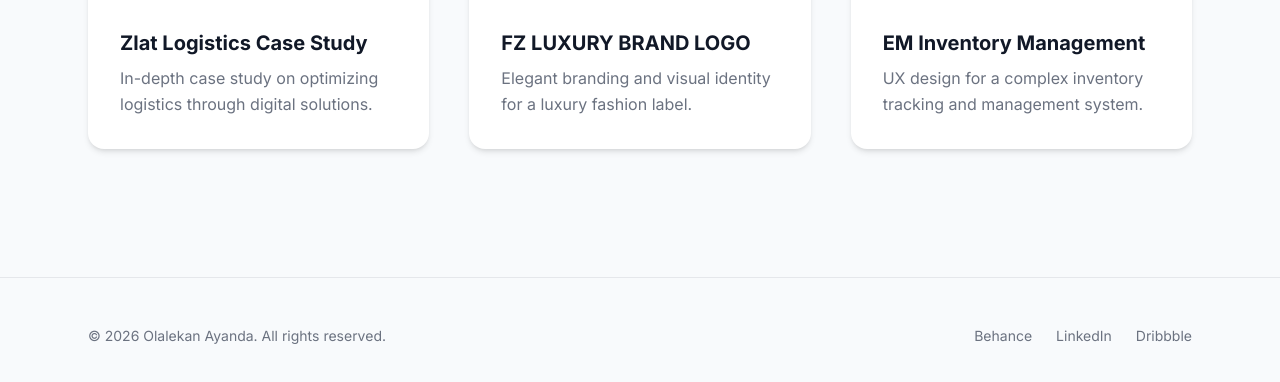
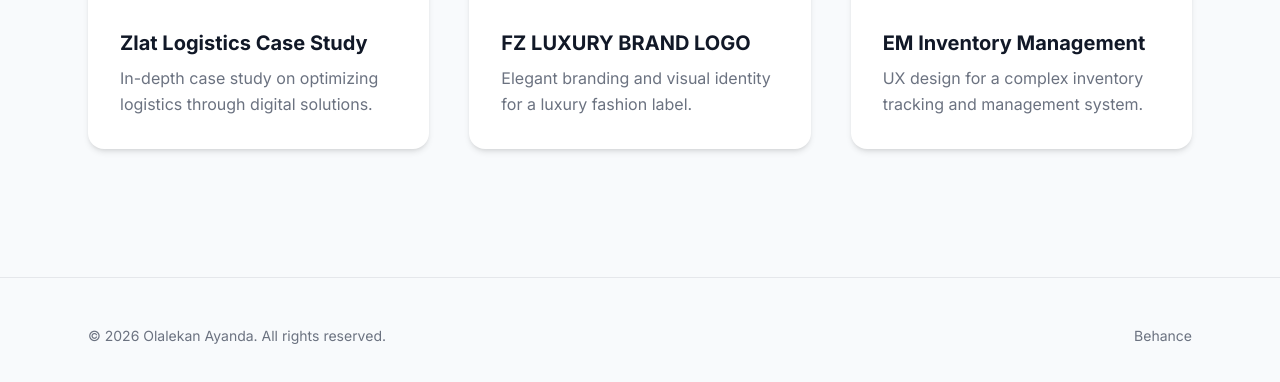
Before and after one commit to Kupenya/subby, a plain HTML site: page index.html in a window 1280 px wide. Shown: the part 1211-1593 px from the top of the page. Drawn offline with nearby package versions, Linux system fonts and the light colour scheme.

Commit message:
Disable LinkedIn and Dribbble links
Comment out LinkedIn and Dribbble links in footer.

```diff
--- a/index.html
+++ b/index.html
@@ -266,8 +266,8 @@
             class="hover:text-gray-900 transition-colors"
             >Behance</a
           >
-          <a href="#" class="hover:text-gray-900 transition-colors">LinkedIn</a>
-          <a href="#" class="hover:text-gray-900 transition-colors">Dribbble</a>
+          <!-- <a href="#" class="hover:text-gray-900 transition-colors">LinkedIn</a> -->
+          <!-- <a href="#" class="hover:text-gray-900 transition-colors">Dribbble</a> -->
         </div>
       </div>
     </footer>
```
